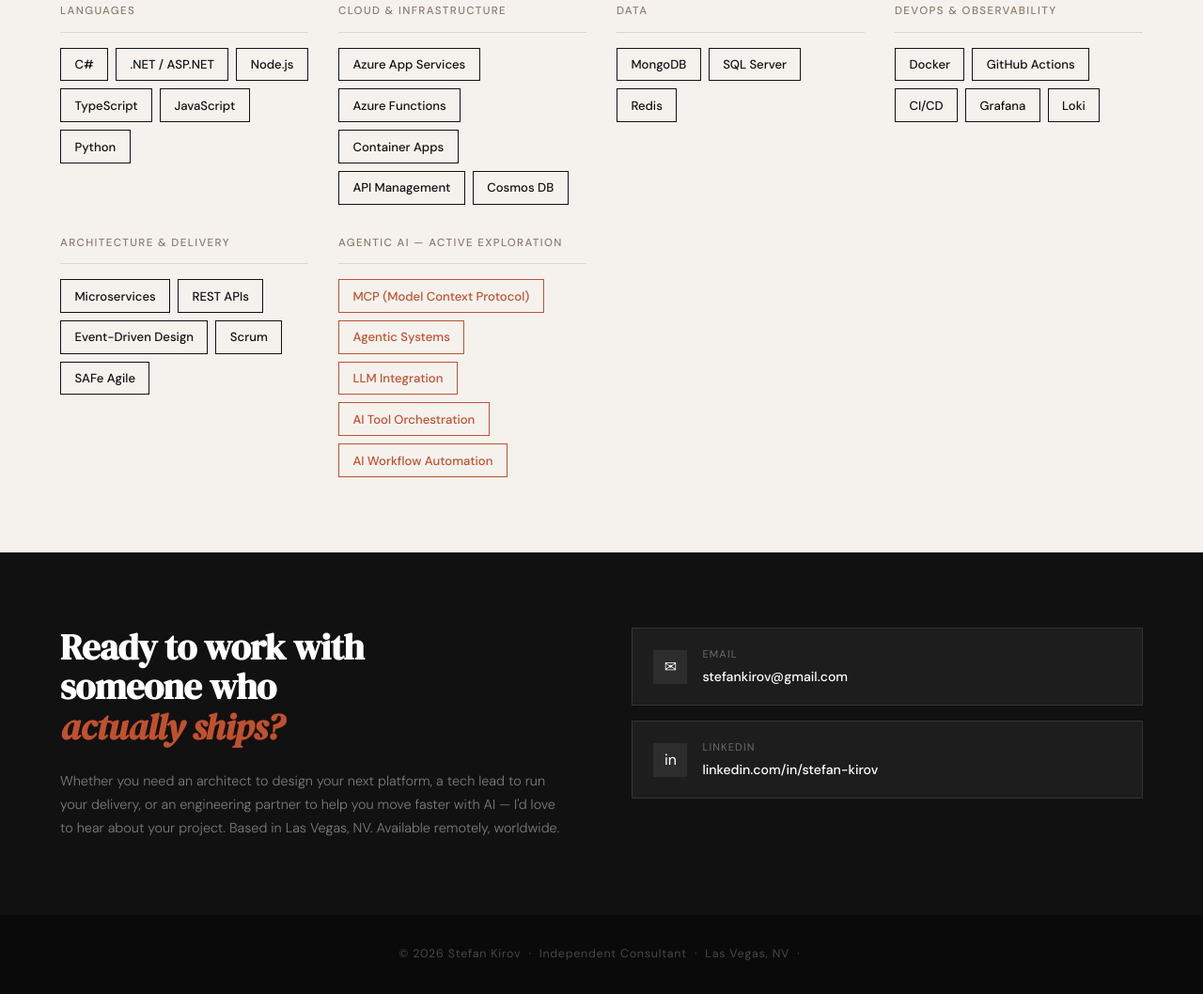
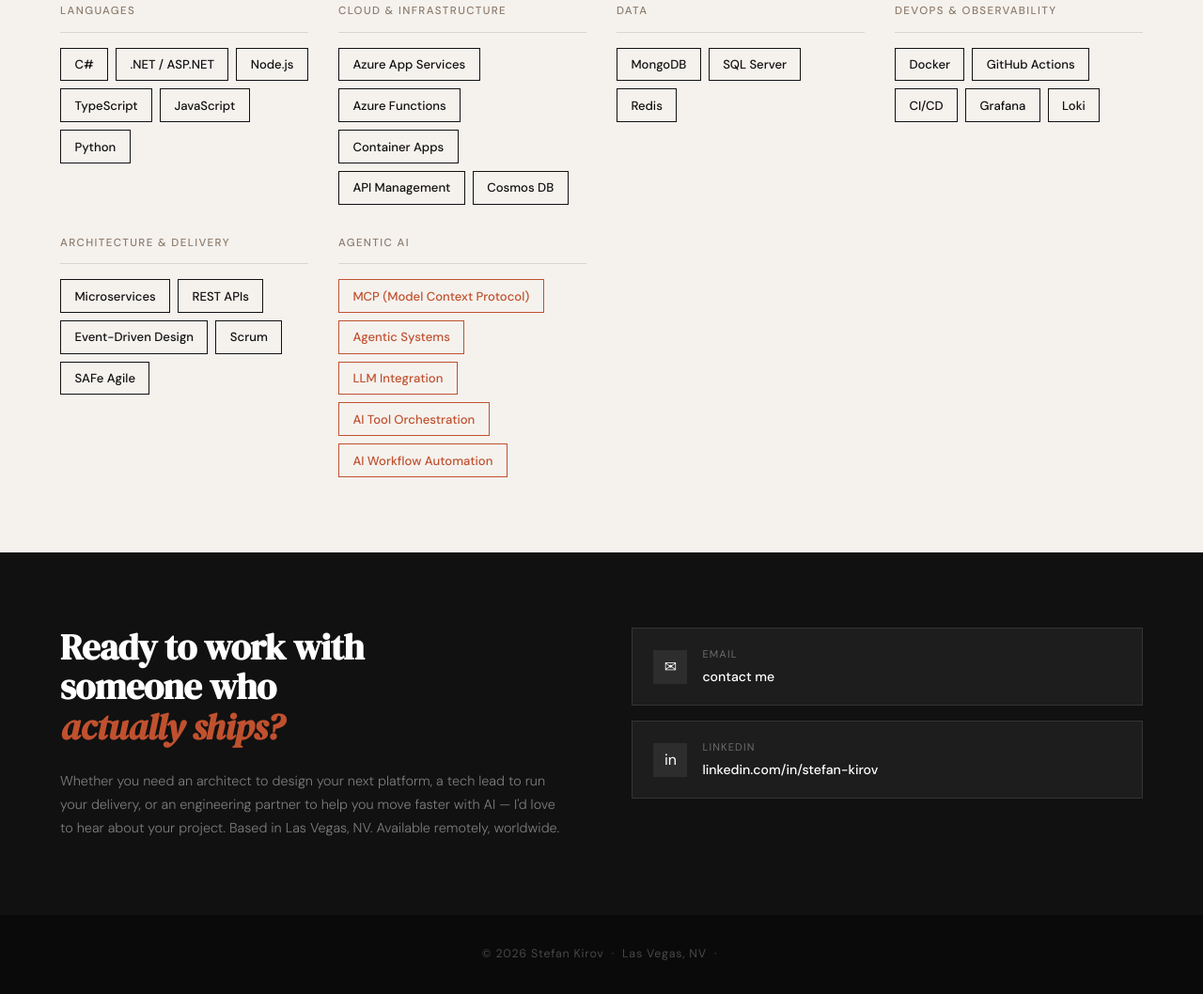
Before and after one commit to stefankirov/personalweb, a plain HTML site: page index.html in a window 1280 px wide. Shown: the part 3713-4771 px from the top of the page at 94% size. Drawn offline with Linux system fonts and the light colour scheme.

Commit message:
updated contact me form

```diff
--- a/index.html
+++ b/index.html
@@ -604,11 +604,11 @@
           <p class="dash-health-title">Provider Health</p>
           <div class="dash-provider-row">
             <span class="dash-provider-name"><span class="dash-dot"></span>OpenAI</span>
-            <span class="dash-closed">CLOSED</span>
+            <span class="dash-closed">Healthy</span>
           </div>
           <div class="dash-provider-row">
             <span class="dash-provider-name"><span class="dash-dot"></span>Anthropic</span>
-            <span class="dash-closed">CLOSED</span>
+            <span class="dash-closed">Healthy</span>
           </div>
           <div class="dash-gateway-status"><span class="dash-dot"></span>Gateway operational · v1.0.0</div>
         </div>
@@ -728,7 +728,7 @@
       </div>
     </div>
     <div class="stack-group reveal">
-      <p class="stack-group-label">Agentic AI — Active Exploration</p>
+      <p class="stack-group-label">Agentic AI</p>
       <div class="stack-items">
         <span class="stack-tag emerging">MCP (Model Context Protocol)</span>
         <span class="stack-tag emerging">Agentic Systems</span>
@@ -749,11 +749,11 @@
       <p class="contact-blurb">Whether you need an architect to design your next platform, a tech lead to run your delivery, or an engineering partner to help you move faster with AI — I'd love to hear about your project. Based in Las Vegas, NV. Available remotely, worldwide.</p>
     </div>
     <div class="contact-links reveal">
-      <a href="mailto:stefankirov@gmail.com" class="contact-link">
+      <a href="https://mailstefankirov.netlify.app/" target="_blank" class="contact-link">
         <span class="contact-link-icon">✉</span>
         <span class="contact-link-info">
           <span class="contact-link-label">Email</span>
-          <span class="contact-link-value">stefankirov@gmail.com</span>
+          <span class="contact-link-value">contact me</span>
         </span>
       </a>
       <a href="https://linkedin.com/in/stefan-kirov" target="_blank" class="contact-link">
@@ -769,7 +769,7 @@
 </section>
 
 <footer>
-  <p>© 2026 Stefan Kirov &nbsp;·&nbsp; Independent Consultant &nbsp;·&nbsp; Las Vegas, NV &nbsp;·&nbsp; </p>
+  <p>© 2026 Stefan Kirov &nbsp;·&nbsp; Las Vegas, NV &nbsp;·&nbsp; </p>
 </footer>
 
 <script>
```
